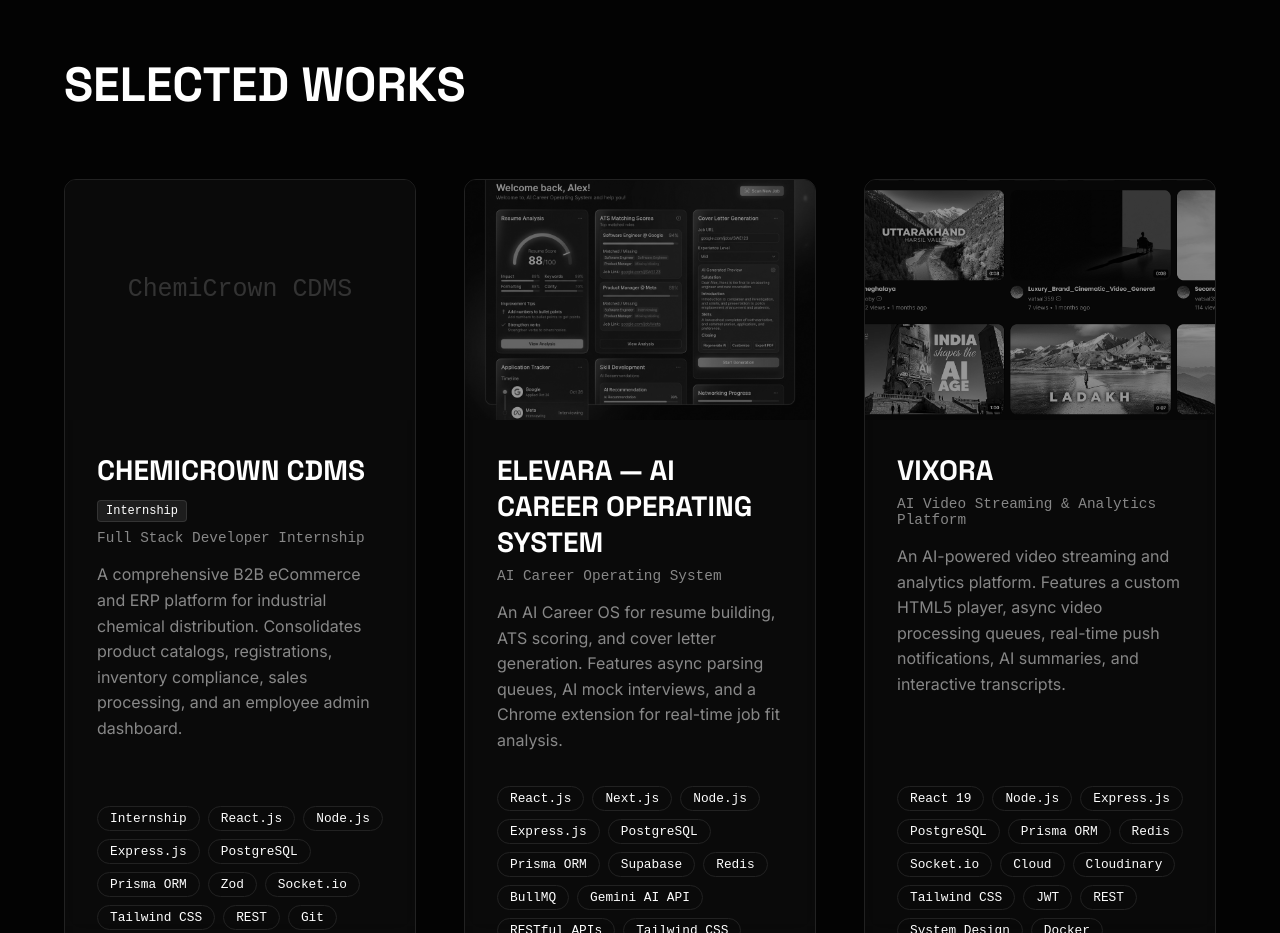
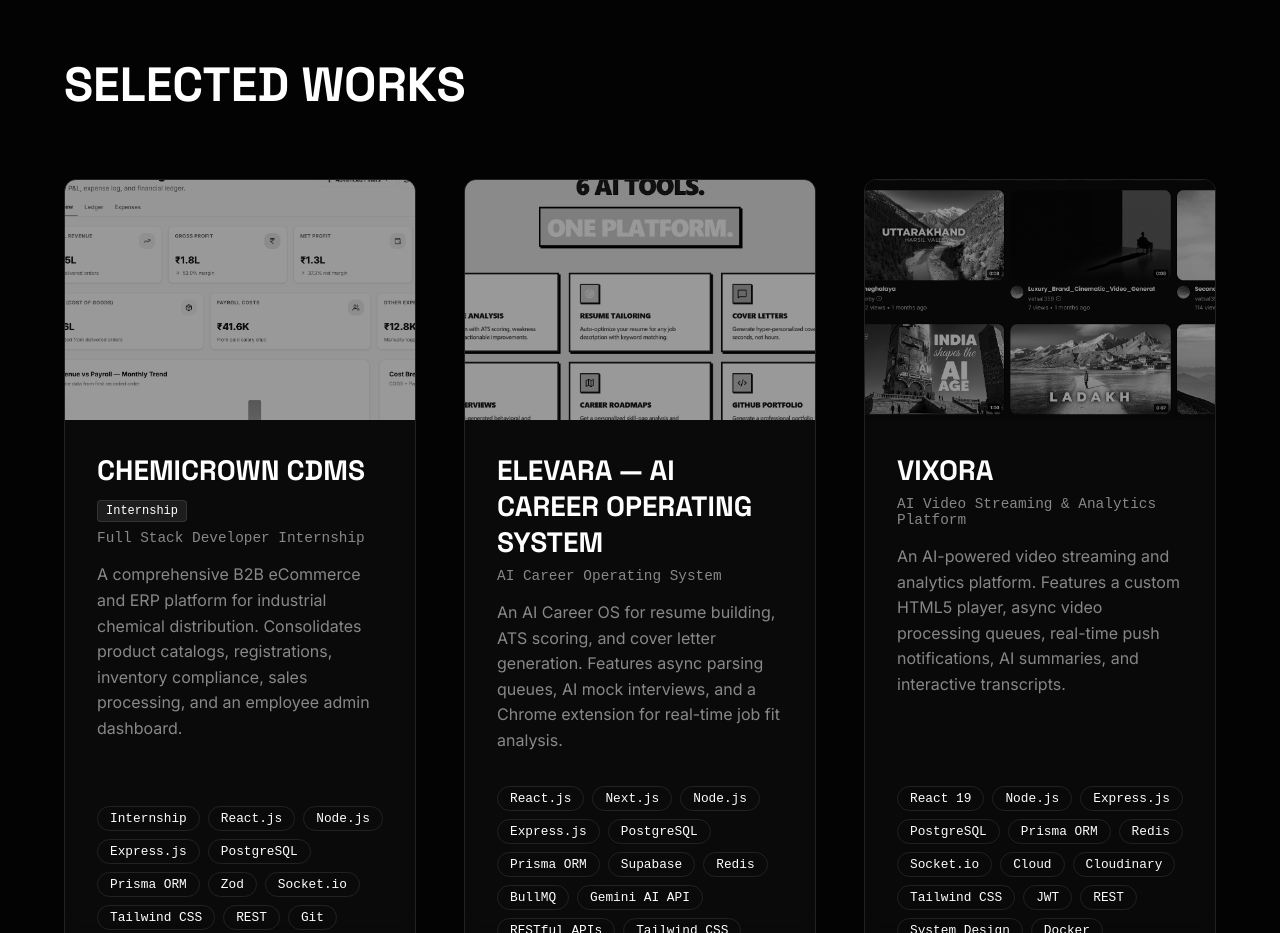
Before and after one commit to vatsal3030/Resume_PortFolio, a React (Vite) app: page / in a window 1280 px wide. Shown: the part 2600-3533 px from the top of the page. Built offline with nearby package versions, Linux system fonts and the light colour scheme.

Commit message:
feat: add Projects component and project imagery assets to portfolio

```diff
--- a/src/components/Projects.jsx
+++ b/src/components/Projects.jsx
@@ -7,6 +7,7 @@
 import project3Img from '../assets/project3.png';
 import elevaraImg from '../assets/elevara.png';
 import soilAnalysisImg from '../assets/soil_analysis.png';
+import chemicrownImg from '../assets/chemicrown-cdms-project.png';
 
 const GithubIcon = ({ size = 24 }) => (
   <svg xmlns="http://www.w3.org/2000/svg" width={size} height={size} viewBox="0 0 24 24" fill="none" stroke="currentColor" strokeWidth="2" strokeLinecap="round" strokeLinejoin="round">
@@ -23,7 +24,7 @@
     subtitle: "Full Stack Developer Internship",
     desc: "A comprehensive B2B eCommerce and ERP platform for industrial chemical distribution. Consolidates product catalogs, registrations, inventory compliance, sales processing, and an employee admin dashboard.",
     tech: ["Internship", "React.js", "Node.js", "Express.js", "PostgreSQL", "Prisma ORM", "Zod", "Socket.io", "Tailwind CSS", "REST", "Git", "CSS", "Deployment", "API", "Domain", "Github"],
-    img: generateSVG("ChemiCrown CDMS"),
+    img: chemicrownImg,
     liveUrl: "",
     githubUrl: "",
     isInternship: true
```
Also changed, not shown: src/assets/chemicrown-cdms-project.png (added), src/assets/elevara.png.
